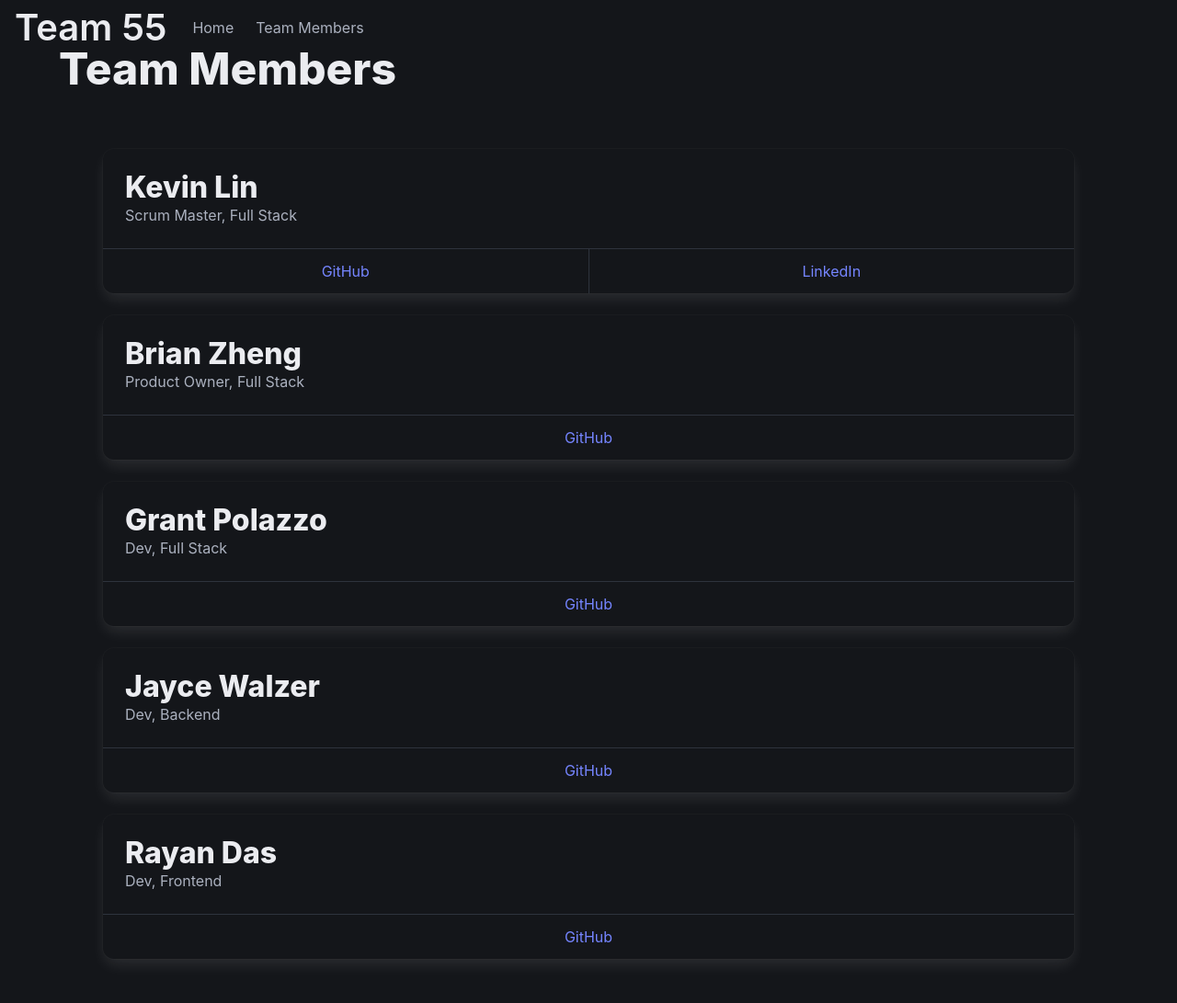
After one commit to kdcao1/Atlanta-Resturant-Finder, a Django app: page /teamMembers in a window 1280 px wide. The commit adds this page. Shown: the whole page at 92% size. Run offline with Django 5.2, Linux system fonts and the light colour scheme.

Commit message:
Create Teams Page
- Created landing page for team
- Created team members page
- Added all team members and githubs
- Created project links
- Force dark theme
- Moved search bar to top of page
- Cleared map of collisions with profile picture

```diff
--- a/Atlanta_Food_Finder/Atlanta_Food_Finder/urls.py
+++ b/Atlanta_Food_Finder/Atlanta_Food_Finder/urls.py
@@ -18,10 +18,13 @@ from django.contrib import admin
 from django.urls import include, path
 from django.conf import settings
 from django.conf.urls.static import static
+from foodFinder import views
 
 urlpatterns = [
     path('admin/', admin.site.urls),
     path("foodFinder/", include("foodFinder.urls")),
+    path('', views.team, name='team'),
+    path('teamMembers', views.team_members, name='team_members'),
 ] + static(settings.STATIC_URL, document_root=settings.STATIC_ROOT)
 
 if settings.DEBUG:
--- a/Atlanta_Food_Finder/foodFinder/templates/foodFinder/favorites.html
+++ b/Atlanta_Food_Finder/foodFinder/templates/foodFinder/favorites.html
@@ -1,5 +1,5 @@
 <!DOCTYPE html>
-<html lang="en">
+<html lang="en" data-theme="dark">
 {% load static %}
 <head>
     <meta charset="utf-8">
--- a/Atlanta_Food_Finder/foodFinder/templates/foodFinder/home.html
+++ b/Atlanta_Food_Finder/foodFinder/templates/foodFinder/home.html
@@ -1,5 +1,5 @@
 <!DOCTYPE html>
-<html lang="en">
+<html lang="en" data-theme="dark">
 {% load static %}
 <head>
     <meta charset="utf-8">
--- a/Atlanta_Food_Finder/foodFinder/templates/foodFinder/login.html
+++ b/Atlanta_Food_Finder/foodFinder/templates/foodFinder/login.html
@@ -1,5 +1,5 @@
 <!DOCTYPE html>
-<html lang="en">
+<html lang="en" data-theme="dark">
 {% load static %}
 <head>
     <meta charset="utf-8">
--- a/Atlanta_Food_Finder/foodFinder/templates/foodFinder/register.html
+++ b/Atlanta_Food_Finder/foodFinder/templates/foodFinder/register.html
@@ -1,6 +1,6 @@
 <!-- code for the register.html front end page -->
 <!DOCTYPE html>
-<html lang="en">
+<html lang="en" data-theme="dark">
     {% load static %}
     <head>
         <meta charset="UTF-8">
--- a/Atlanta_Food_Finder/foodFinder/templates/foodFinder/settings.html
+++ b/Atlanta_Food_Finder/foodFinder/templates/foodFinder/settings.html
@@ -1,5 +1,5 @@
 <!DOCTYPE html>
-<html lang="en">
+<html lang="en" data-theme="dark">
 {% load static %}
 <head>
     <meta charset="utf-8">
--- /dev/null
+++ b/Atlanta_Food_Finder/foodFinder/templates/foodFinder/teamMembers.html
@@ -0,0 +1,112 @@
+<!DOCTYPE html>
+<html lang="en" data-theme="dark">
+{% load static %}
+<head>
+    <meta charset="utf-8">
+    <meta name="viewport" content="width=device-width, initial-scale=1">
+    <title>Team 55</title>
+    <link rel="stylesheet" href="{% static "./foodFinder/css/bulma.css" %}">
+    <style>
+        :root {
+            --bulma-primary-h: 125deg;
+            --bulma-primary-s: 18%;
+            --bulma-primary-l: 58%;
+        }
+    </style>
+</head>
+<body>
+<section class="hero is-fullheight">
+    <div class="hero-head">
+        <nav class="navbar is-fixed-top" role="navigation" aria-label="main navigation">
+            <div class="navbar-brand">
+                <strong class="is-size-2 has-text-centered px-4">
+                    Team 55
+                </strong>
+            </div>
+
+            <div class="navbar-menu">
+                <div class="navbar-start">
+                    <a class="navbar-item" href="/">
+                        Home
+                    </a>
+
+                    <a class="navbar-item" href="/teamMembers">
+                        Team Members
+                    </a>
+                </div>
+                <div class="navbar-end">
+                </div>
+            </div>
+        </nav>
+    </div>
+    <div class="hero-body is-flex is-flex-direction-row is-justify-content-flex-start">
+        <div class="container" style="height: 90vh">
+            <strong class="title is-1">
+                Team Members
+            </strong>
+            <div class="section">
+                <div class="card mt-3">
+                    <div class="card-content">
+                        <div class="content">
+                            <p class="title">Kevin Lin</p>
+                            Scrum Master, Full Stack
+                        </div>
+                    </div>
+                    <footer class="card-footer">
+                        <a href="https://github.com/kdcao1" class="card-footer-item">GitHub</a>
+                        <a href="https://www.linkedin.com/in/kevinlin121703/" class="card-footer-item">LinkedIn</a>
+                    </footer>
+                </div>
+                <div class="card mt-3">
+                    <div class="card-content">
+                        <div class="content">
+                            <p class="title">Brian Zheng</p>
+                            Product Owner, Full Stack
+                        </div>
+                    </div>
+                    <footer class="card-footer">
+                        <a href="https://github.com/MudkipzRawsme" class="card-footer-item">GitHub</a>
+                    </footer>
+                </div>
+                <div class="card mt-3">
+                    <div class="card-content">
+                        <div class="content">
+                            <p class="title">Grant Polazzo</p>
+                            Dev, Full Stack
+                        </div>
+                    </div>
+                    <footer class="card-footer">
+                        <a href="https://github.com/thatdudegrantt" class="card-footer-item">GitHub</a>
+                    </footer>
+                </div>
+                <div class="card mt-3">
+                    <div class="card-content">
+                        <div class="content">
+                            <p class="title">Jayce Walzer</p>
+                            Dev, Backend
+                        </div>
+                    </div>
+                    <footer class="card-footer">
+                        <a href="https://github.com/jaycewalzer" class="card-footer-item">GitHub</a>
+                    </footer>
+                </div>
+                <div class="card mt-3">
+                    <div class="card-content">
+                        <div class="content">
+                            <p class="title">Rayan Das</p>
+                            Dev, Frontend
+                        </div>
+                    </div>
+                    <footer class="card-footer">
+                        <a href="https://github.com/RayanDas06" class="card-footer-item">GitHub</a>
+                    </footer>
+                </div>
+            </div>
+        </div>
+    </div>
+    <div class="hero-foot">
+
+    </div>
+</section>
+</body>
+</html>
--- a/Atlanta_Food_Finder/foodFinder/views.py
+++ b/Atlanta_Food_Finder/foodFinder/views.py
@@ -96,3 +96,9 @@ def settings(request):
         'form': form,
     }
     return render(request, 'foodFinder/settings.html', context)
+
+def team(request):
+    return render(request, 'foodFinder/team.html')
+
+def team_members(request):
+    return render(request, 'foodFinder/teamMembers.html')
```
Also changed, not shown: Atlanta_Food_Finder/foodFinder/templates/foodFinder/team.html (added, +72 -0 lines).
